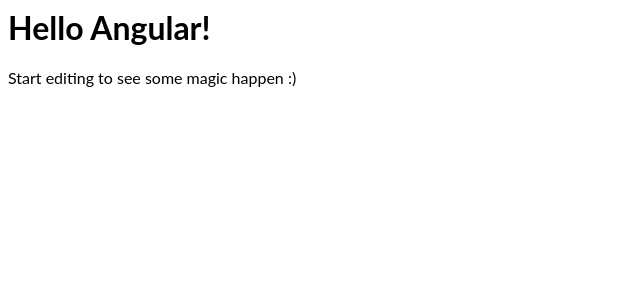
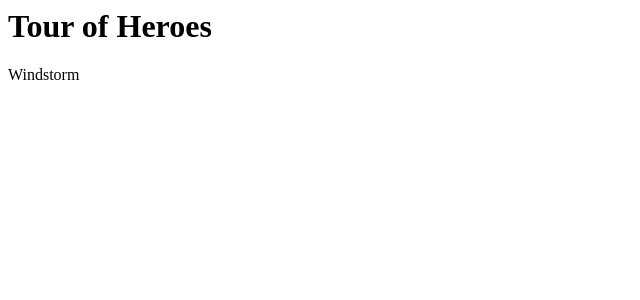
Before and after one commit to SudhansuTarania/Angular7Demo, an Angular app: page / in a window 1280 px wide. Shown: the top 300 px of the page, without its empty margins (0-640 px from the left). Built offline with nearby package versions, Linux system fonts and the light colour scheme.

Commit message:
3 files modified, 3 added, 1 deleted

```diff
--- a/src/app/app.component.html
+++ b/src/app/app.component.html
@@ -1,4 +1,2 @@
-<hello name="{{ name }}"></hello>
-<p>
-  Start editing to see some magic happen :)
-</p>
+<h1>{{title}}</h1>
+<app-heroes></app-heroes>
--- a/src/app/app.component.ts
+++ b/src/app/app.component.ts
@@ -6,5 +6,5 @@
   styleUrls: [ './app.component.css' ]
 })
 export class AppComponent  {
-  name = 'Angular';
+  title = 'Tour of Heroes';
 }
--- a/src/app/app.module.ts
+++ b/src/app/app.module.ts
@@ -3,11 +3,11 @@
 import { FormsModule } from '@angular/forms';
 
 import { AppComponent } from './app.component';
-import { HelloComponent } from './hello.component';
+import { HeroesComponent } from './heroes/heroes.component';
 
 @NgModule({
   imports:      [ BrowserModule, FormsModule ],
-  declarations: [ AppComponent, HelloComponent ],
+  declarations: [ AppComponent, HeroesComponent ],
   bootstrap:    [ AppComponent ]
 })
 export class AppModule { }
--- a/src/app/hello.component.ts
+++ /dev/null
@@ -1,10 +0,0 @@
-import { Component, Input } from '@angular/core';
-
-@Component({
-  selector: 'hello',
-  template: `<h1>Hello {{name}}!</h1>`,
-  styles: [`h1 { font-family: Lato; }`]
-})
-export class HelloComponent  {
-  @Input() name: string;
-}
--- /dev/null
+++ b/src/app/heroes/heroes.component.html
@@ -0,0 +1 @@
+{{hero}}
--- /dev/null
+++ b/src/app/heroes/heroes.component.ts
@@ -0,0 +1,15 @@
+import {Component, OnInit} from '@angular/core';
+
+@Component({
+  selector: 'app-heroes',
+  templateUrl: './heroes.component.html',
+  styleUrls: ['./heroes.component.css']
+})
+export class HeroesComponent implements OnInit {
+
+  hero = 'Windstorm';
+
+  constructor(){}
+
+  ngOnInit() {}
+}
```
Also changed, not shown: src/app/heroes/heroes.component.css (added).
